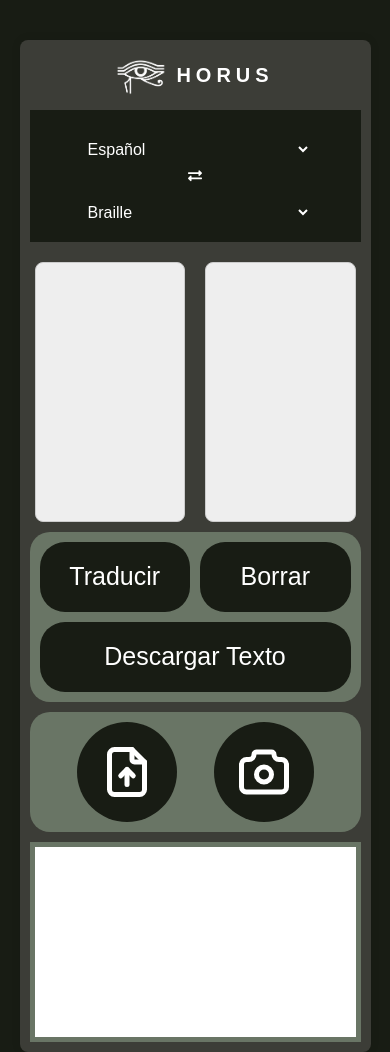
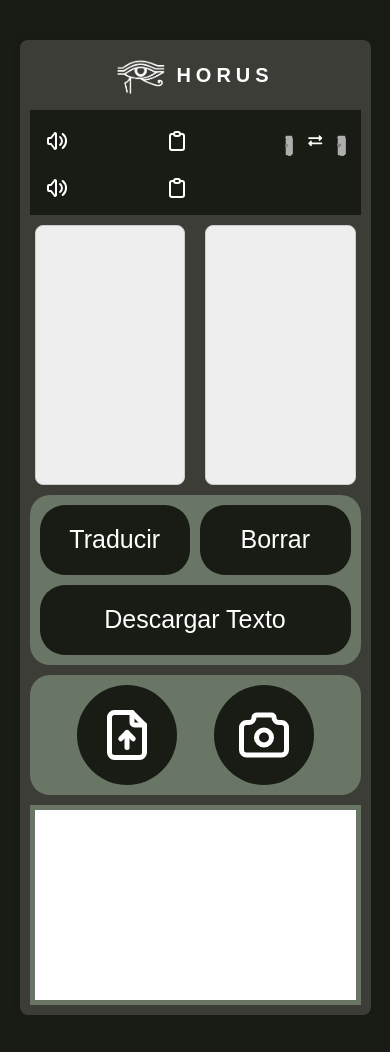
Before and after one commit to CAMejiaP/Horus, a Flask app: page / in a window 390 px wide. After the commit the page ends 1015 px from the top, so only its background shows below. Run offline with Flask 3, Linux system fonts and the light colour scheme; some libraries are stand-ins or nearby versions.

Commit message:
se cambian aspectos del diseño de la página principal

```diff
--- a/static/styles/styles.css
+++ b/static/styles/styles.css
@@ -575,3 +575,29 @@
     justify-content: space-between;
     align-items: center;
 }
+
+.bigbuttonRow2 {
+    display: flex;
+    justify-content: space-evenly;
+    align-items: center;
+    background-color: var(--verde_mierda);
+    padding: 1rem;
+    margin-top: 10px;
+    flex-wrap: wrap;
+}
+
+.funciones {
+    display: flex;
+    flex-direction: row;
+    align-items: center;
+    justify-content: space-evenly;
+}
+
+@media (max-width: 768px) {
+    .bigbuttonRow2 {
+        display: grid
+;
+        grid: auto / repeat(3, 1fr);
+        column-gap: 5rem;
+    }
+}
--- a/templates/index.html
+++ b/templates/index.html
@@ -23,11 +23,86 @@
             <b class="horusText">HORUS</b>
         </div>
 
+        <!--SUBMENO CON CONTROLES VARIOS-->
+        <div class="bigbuttonRow2 controls">
+            <!--ICONO VOLUMENFROM-->
+            <div class="icons">
+                <svg xmlns="http://www.w3.org/2000/svg" id="soundFrom" tabindex="0" viewBox="0 0 24 24" fill="none"
+                    stroke="currentColor" stroke-linecap="round" stroke-linejoin="round" width="24" height="24"
+                    stroke-width="2">
+                    <path d="M15 8a5 5 0 0 1 0 8"></path>
+                    <path d="M17.7 5a9 9 0 0 1 0 14"></path>
+                    <path
+                        d="M6 15h-2a1 1 0 0 1 -1 -1v-4a1 1 0 0 1 1 -1h2l3.5 -4.5a.8 .8 0 0 1 1.5 .5v14a.8 .8 0 0 1 -1.5 .5l-3.5 -4.5">
+                    </path>
+                </svg>
+            </div>
+            <!--ICONO COPIAR FROM-->
+            <div class="icons">
+                <svg xmlns="http://www.w3.org/2000/svg" id="copyFrom" class="fas fa-copy" tabindex="0"
+                    viewBox="0 0 24 24" fill="none" stroke="currentColor" stroke-linecap="round" stroke-linejoin="round"
+                    width="24" height="24" stroke-width="2">
+                    <path d="M9 5h-2a2 2 0 0 0 -2 2v12a2 2 0 0 0 2 2h10a2 2 0 0 0 2 -2v-12a2 2 0 0 0 -2 -2h-2">
+                    </path>
+                    <path d="M9 3m0 2a2 2 0 0 1 2 -2h2a2 2 0 0 1 2 2v0a2 2 0 0 1 -2 2h-2a2 2 0 0 1 -2 -2z"></path>
+                </svg>
+            </div>
+
+            <!--SECCION DE CAMBIO DE LENGUAJE-->
+            <div class="icons">
+                <!--LENGUAJE ORIGEN-->
+                <select id="inputLanguage" class="language-select" disabled tabindex="0">
+                    <option value="espanol">Español</option>
+                    <option value="braille">Braille</option>
+                </select>
+                <!--ICONO CAMBIAR-->
+                <div class="exchange">
+                    <i class="fas fa-exchange-alt" id="swapLanguages" tabindex="0"></i>
+                </div>
+                <!--LENGUAJE DESTINO-->
+                <select id="outputLanguage" class="language-select" disabled tabindex="0">
+                    <option value="braille">Braille</option>
+                    <option value="espanol">Español</option>
+                </select>
+            </div>
+
+            <!--ICONO VOLUMENTO-->
+            <div class="icons">
+                <svg xmlns="http://www.w3.org/2000/svg" id="soundTo" tabindex="0" viewBox="0 0 24 24" fill="none"
+                    stroke="currentColor" stroke-linecap="round" stroke-linejoin="round" width="24" height="24"
+                    stroke-width="2">
+                    <path d="M15 8a5 5 0 0 1 0 8"></path>
+                    <path d="M17.7 5a9 9 0 0 1 0 14"></path>
+                    <path
+                        d="M6 15h-2a1 1 0 0 1 -1 -1v-4a1 1 0 0 1 1 -1h2l3.5 -4.5a.8 .8 0 0 1 1.5 .5v14a.8 .8 0 0 1 -1.5 .5l-3.5 -4.5">
+                    </path>
+                </svg>
+            </div>
+            <!--ICONO COPIAR FROM-->
+            <div class="icons">
+                <svg xmlns="http://www.w3.org/2000/svg" id="copyTo" class="fas fa-copy" tabindex="0" viewBox="0 0 24 24"
+                    fill="none" stroke="currentColor" stroke-linecap="round" stroke-linejoin="round" width="24"
+                    height="24" stroke-width="2">
+                    <path d="M9 5h-2a2 2 0 0 0 -2 2v12a2 2 0 0 0 2 2h10a2 2 0 0 0 2 -2v-12a2 2 0 0 0 -2 -2h-2">
+                    </path>
+                    <path d="M9 3m0 2a2 2 0 0 1 2 -2h2a2 2 0 0 1 2 2v0a2 2 0 0 1 -2 2h-2a2 2 0 0 1 -2 -2z"></path>
+                </svg>
+            </div>
+        </div>
+
         <!--SUBMENU CON CONTROLES VARIOS-->
-        <ul class="controls">
+        <ul class="controls" hidden>
             <li class="row from">
                 <div class="icons">
-                    <i id="soundFrom" class="fas fa-volume-up" tabindex="0"></i>
+                    <svg xmlns="http://www.w3.org/2000/svg" id="soundFrom" tabindex="0" viewBox="0 0 24 24" fill="none"
+                        stroke="currentColor" stroke-linecap="round" stroke-linejoin="round" width="24" height="24"
+                        stroke-width="2">
+                        <path d="M15 8a5 5 0 0 1 0 8"></path>
+                        <path d="M17.7 5a9 9 0 0 1 0 14"></path>
+                        <path
+                            d="M6 15h-2a1 1 0 0 1 -1 -1v-4a1 1 0 0 1 1 -1h2l3.5 -4.5a.8 .8 0 0 1 1.5 .5v14a.8 .8 0 0 1 -1.5 .5l-3.5 -4.5">
+                        </path>
+                    </svg>
                 </div>
                 <div class="icons">
                     <i id="copyFrom" class="fas fa-copy" tabindex="0"></i>
@@ -95,8 +170,9 @@
 
             <div class="iconos">
                 <input type="button" style="display: none;">
-                <svg xmlns="http://www.w3.org/2000/svg" id="camera" class="icono-pdf" viewBox="0 0 24 24" fill="none" stroke="currentColor"
-                    stroke-linecap="round" stroke-linejoin="round" width="60" height="60" stroke-width="2">
+                <svg xmlns="http://www.w3.org/2000/svg" id="camera" class="icono-pdf" viewBox="0 0 24 24" fill="none"
+                    stroke="currentColor" stroke-linecap="round" stroke-linejoin="round" width="60" height="60"
+                    stroke-width="2">
                     <path
                         d="M5 7h1a2 2 0 0 0 2 -2a1 1 0 0 1 1 -1h6a1 1 0 0 1 1 1a2 2 0 0 0 2 2h1a2 2 0 0 1 2 2v9a2 2 0 0 1 -2 2h-14a2 2 0 0 1 -2 -2v-9a2 2 0 0 1 2 -2">
                     </path>
```
